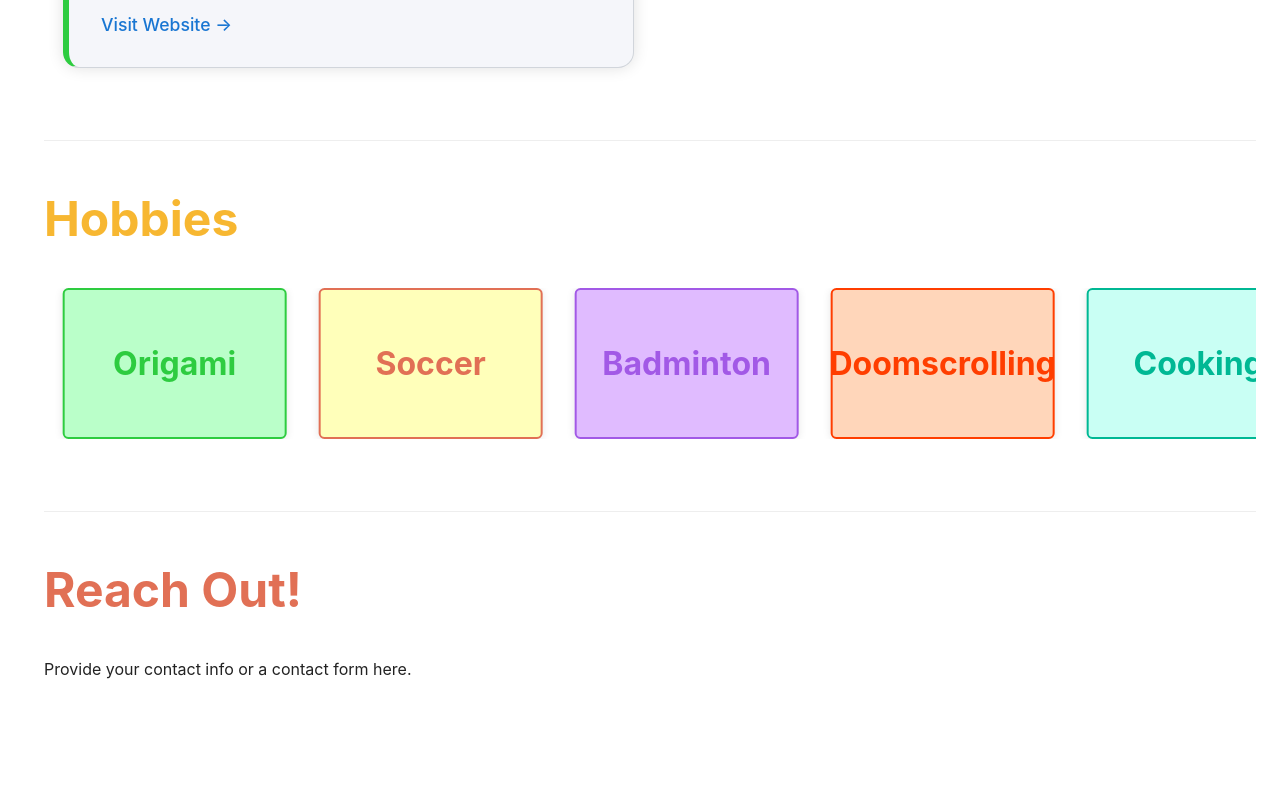
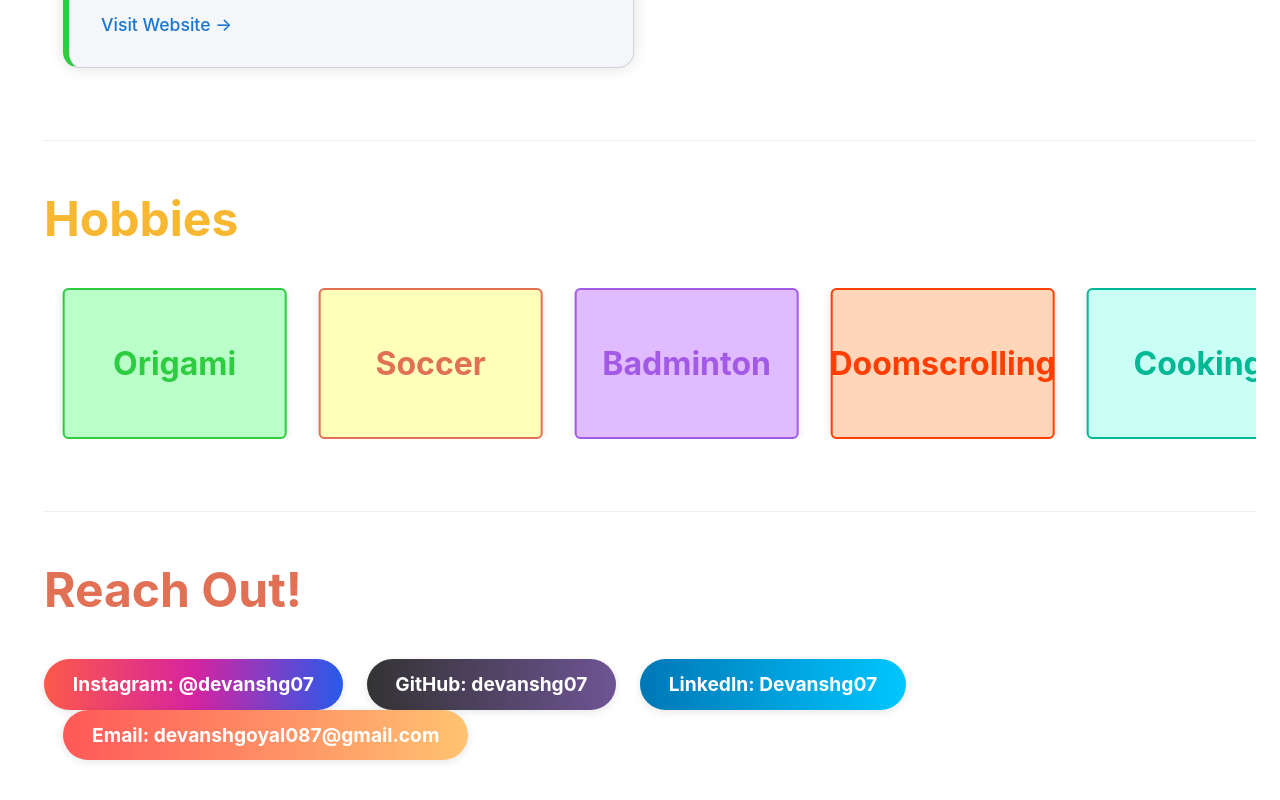
Before and after one commit to devanshg07/PersonalPortfolio, a Svelte app: page / in a window 1280 px wide. Shown: the part 3072-3872 px from the top of the page. Built offline with nearby package versions, Linux system fonts and the light colour scheme.

Commit message:
mvp is developed

```diff
--- a/src/App.svelte
+++ b/src/App.svelte
@@ -246,7 +246,12 @@
 	</section>
 	<section id="reachout">
 		<h2>Reach Out!</h2>
-		<p>Provide your contact info or a contact form here.</p>
+		<div class="reachout-links">
+			<a class="insta-link" href="https://instagram.com/devanshg07" target="_blank" rel="noopener">Instagram: @devanshg07</a>
+			<a class="github-link" href="https://github.com/devanshg07" target="_blank" rel="noopener">GitHub: devanshg07</a>
+			<a class="linkedin-link" href="https://www.linkedin.com/in/devanshg07" target="_blank" rel="noopener">LinkedIn: Devanshg07</a>
+			<a class="email-link" href="https://mail.google.com/mail/?view=cm&to=devanshgoyal087@gmail.com" target="_blank" rel="noopener">Email: devanshgoyal087@gmail.com</a>
+		</div>
 	</section>
 </main>
 
@@ -602,4 +607,74 @@ p, li, .exp-list, .exp-desc {
 	animation: conveyor-belt 18s linear infinite;
 	width: max-content;
 }
+.reachout-links {
+	margin-top: 1.5em;
+}
+.insta-link {
+	display: inline-block;
+	padding: 0.7em 1.5em;
+	background: linear-gradient(90deg, #fd5949 0%, #d6249f 50%, #285AEB 100%);
+	color: #fff;
+	font-weight: bold;
+	border-radius: 2em;
+	text-decoration: none;
+	font-size: 1.2em;
+	transition: box-shadow 0.18s, transform 0.18s;
+	box-shadow: 0 2px 8px rgba(0,0,0,0.10);
+}
+.insta-link:hover {
+	box-shadow: 0 6px 24px rgba(253,89,73,0.18), 0 1.5px 8px rgba(0,0,0,0.10);
+	transform: scale(1.08);
+}
+.github-link {
+	display: inline-block;
+	margin-left: 1em;
+	padding: 0.7em 1.5em;
+	background: linear-gradient(90deg, #333 0%, #6e5494 100%);
+	color: #fff;
+	font-weight: bold;
+	border-radius: 2em;
+	text-decoration: none;
+	font-size: 1.2em;
+	transition: box-shadow 0.18s, transform 0.18s;
+	box-shadow: 0 2px 8px rgba(0,0,0,0.10);
+}
+.github-link:hover {
+	box-shadow: 0 6px 24px rgba(110,84,148,0.18), 0 1.5px 8px rgba(0,0,0,0.10);
+	transform: scale(1.08);
+}
+.linkedin-link {
+	display: inline-block;
+	margin-left: 1em;
+	padding: 0.7em 1.5em;
+	background: linear-gradient(90deg, #0077b5 0%, #00c6ff 100%);
+	color: #fff;
+	font-weight: bold;
+	border-radius: 2em;
+	text-decoration: none;
+	font-size: 1.2em;
+	transition: box-shadow 0.18s, transform 0.18s;
+	box-shadow: 0 2px 8px rgba(0,0,0,0.10);
+}
+.linkedin-link:hover {
+	box-shadow: 0 6px 24px rgba(0,119,181,0.18), 0 1.5px 8px rgba(0,0,0,0.10);
+	transform: scale(1.08);
+}
+.email-link {
+	display: inline-block;
+	margin-left: 1em;
+	padding: 0.7em 1.5em;
+	background: linear-gradient(90deg, #ff5858 0%, #ffc371 100%);
+	color: #fff;
+	font-weight: bold;
+	border-radius: 2em;
+	text-decoration: none;
+	font-size: 1.2em;
+	transition: box-shadow 0.18s, transform 0.18s;
+	box-shadow: 0 2px 8px rgba(0,0,0,0.10);
+}
+.email-link:hover {
+	box-shadow: 0 6px 24px rgba(255,88,88,0.18), 0 1.5px 8px rgba(0,0,0,0.10);
+	transform: scale(1.08);
+}
 </style>
```
